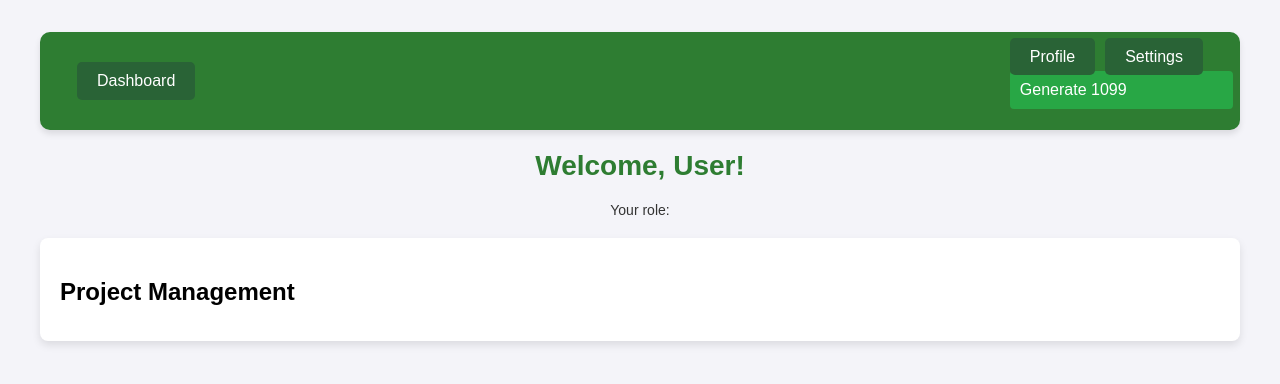
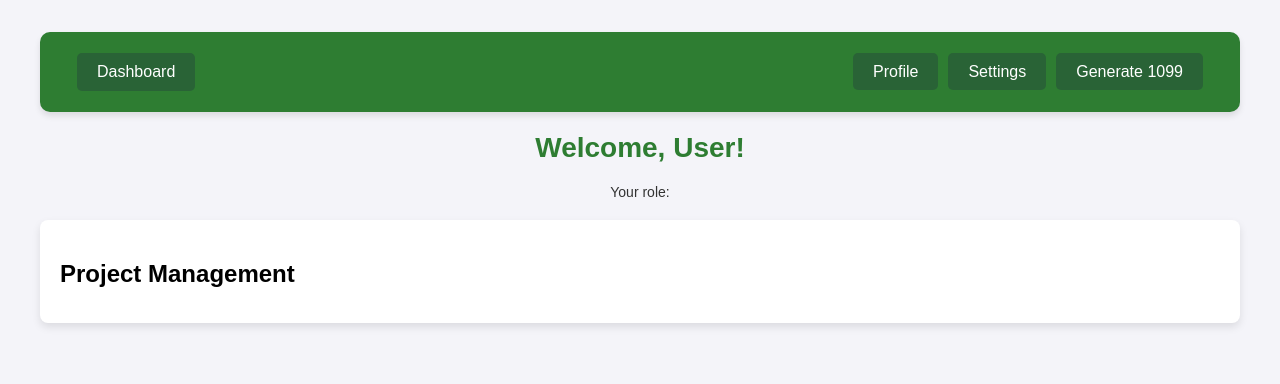
Before and after one commit to robertwzinser/Tax-Management, a React (Create React App) app: page /dashboard in a window 1280 px wide. Shown: the top 384 px of the page. Built offline with nearby package versions, Linux system fonts and the light colour scheme; no server answers.

Commit message:
Changed 1099 generation styling

```diff
--- a/src/pages/Dashboard.js
+++ b/src/pages/Dashboard.js
@@ -128,8 +128,7 @@ const Dashboard = () => {
           <Link to="/user-settings" className="nav-item settings-btn">
             Settings
           </Link>
-          <div className="right-buttons"></div>
-          <Link to="/generate-1099" className="nav-item generate-btn">
+          <Link to="/generate-1099" className="nav-item settings-btn">
             Generate 1099
           </Link>
         </div>
```
